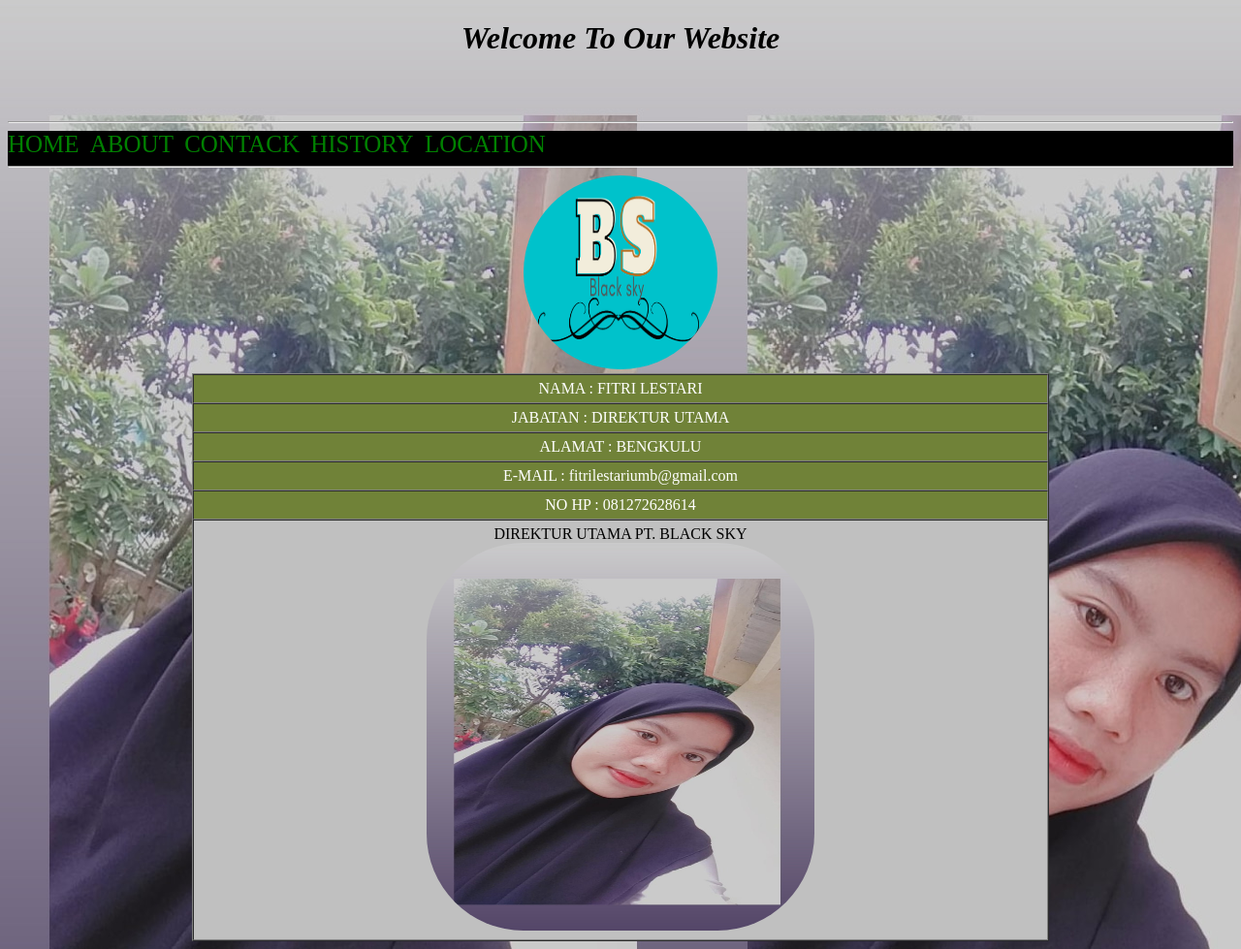
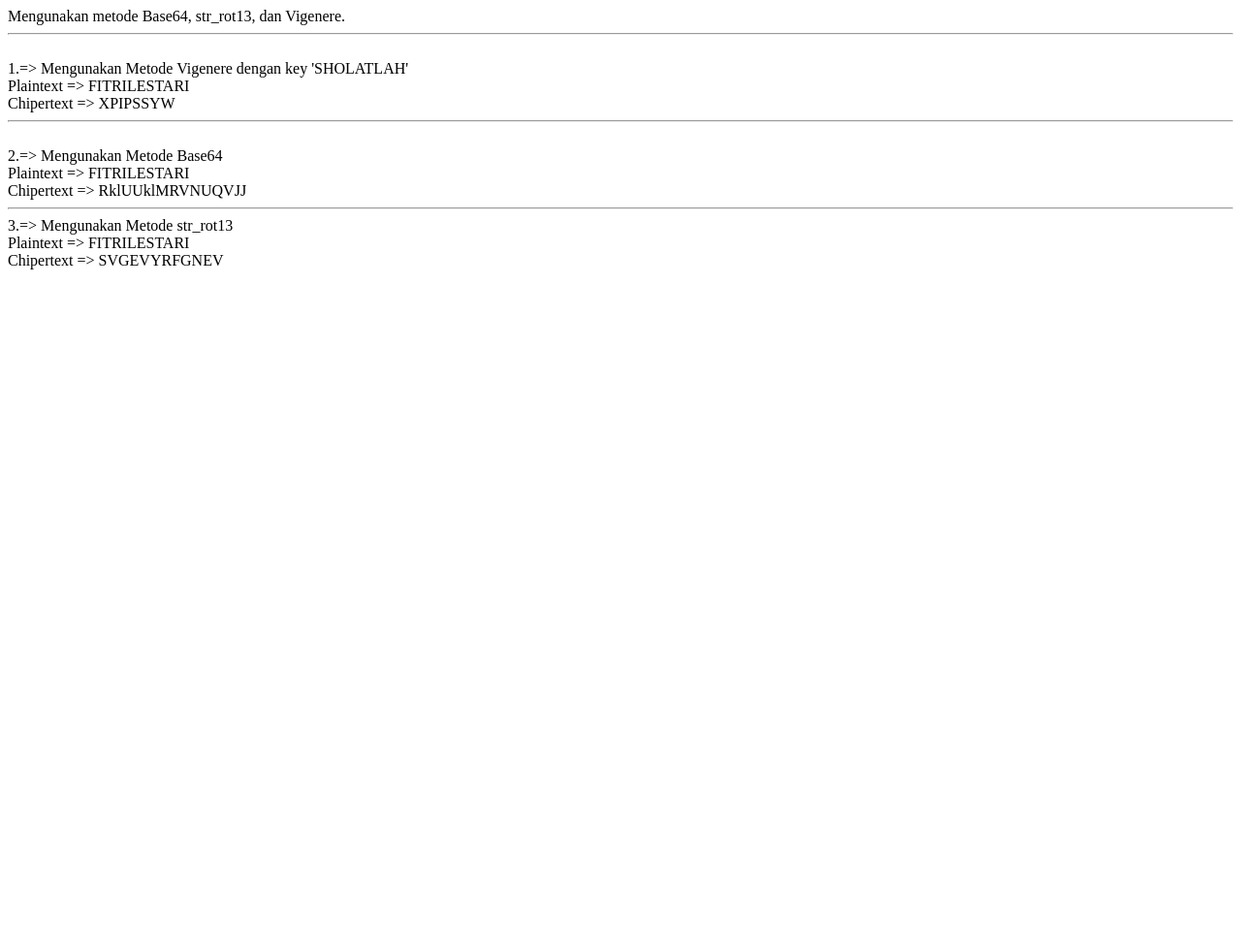
Before and after one commit to 06fitri/UAS-pak-Harry, a PHP site: page / in a window 1280 px wide. Shown: the whole page at 97% size. After the commit the page ends 278 px from the top, so only its background shows below. Run offline with PHP 8.4, Linux system fonts and the light colour scheme.

Commit message:
Add files via upload

```diff
--- a/index.php
+++ b/index.php
@@ -1,96 +1,61 @@
-<!DOCTYPE html>
-<html lang="en">
-  <head>
-    <meta charset="utf-8">
-    <link rel="icon"  href="img/icon dr.png">
-    <title>PT. BLACK SKY</title>
-    <style type="text/css">
-
-        a{
-            text-decoration: none;
-            font-size: 25px;
-            color:green;
-        }
-
-        body{
-            background-image: url(img/dr.jpg);
-        }
-        a:hover{
-            color: white;
-        }
-        table{
-            color: white;
-            background-color: rgb(112,130,56);
-            text-align: center;
-        }
-
-        table:hover{
-            color: white;
-        }
-h1{
-    text-align: center;
-    font-style: italic;
-    font-family: serif;
-}
-.nav{
-    background-color:black;
+<?php
+function char_to_dec($a){
+    $i=ord($a);
+    if ($i>=97 && $i<=122){
+        return ($i-96);
+    } else if ($i>=65 && $i<=90){
+        return ($i-38);
+    } else {
+        return null;
+    }
 }
 
-img{
-    border-radius: 100px;
+function dec_to_char($a){
+    if ($a>=1 && $a<=26){
+        return (chr($a+96));
+    } else if ($a>=27 && $a<=52){
+        return (chr($a+38));
+    } else {
+        return null;
+    }
 }
 
-.brand{
-    border-radius: 100px;
-    width: 200px;
-    height: 200px;
+function tabel_vigenere_encrypt($a, $b){
+    $i=$a+$b-1;
+    if ($i>26){
+        $i=$i-26;
+    }
+    return (dec_to_char($i));
 }
 
+			$key="SHOLATLAH";
+            $plantext="FITRILESTARI";
+            $len_key=strlen($key);
+            $len_de=strlen($plantext);
+            $split_key=str_split($key);
+            $split_de=str_split($plantext);
+            $i=0;
+            echo "Mengunakan metode  Base64, str_rot13, dan Vigenere.  <hr><br>"."1.=> Mengunakan Metode Vigenere dengan key 'SHOLATLAH' <br>Plaintext => ".$plantext." <br> Chipertext => ";
+            for($j=0;$j<$len_de;$j++){
+                if ($i==$len_key){
+                    $i=0;
+                }
+                $split_key2[$j]=$split_key[$i];
+                $i++;
+            }
+            for($k=0;$k<$len_de;$k++){
+                $a=char_to_dec($split_key2[$k]);
+                $b=char_to_dec($split_de[$k]);
+                if (($a && $b)!=null){
+                    echo (tabel_vigenere_encrypt($a, $b));
+                } else {
+                    echo $split_de[$k];
+                }
+            }
 
-    </style>
-  </head>
-  <body>
-    <h1>Welcome To Our Website <br>
-      <marquee> <b style="color:blue"> PT. BLACK SKY</b></marquee>
-    </h1>
-    <hr>
-    <div class="nav">
-    <a href="index.php">HOME</a> |
-    <a href="index.php?page=<?= base64_encode(base64_encode('page1')); ?>">ABOUT</a> |
-    <a href="index.php?page=<?= base64_encode(base64_encode('page2')); ?>">CONTACK</a> |
-    <a href="index.php?page=<?= base64_encode(base64_encode('page3')); ?>">HISTORY</a> |
-    <a href="index.php?page=<?= base64_encode(base64_encode('page4')); ?>">LOCATION</a> |
-    <hr>
-    </div>
-    <?php
-
-    if (isset($_GET['page'])) :
-        $page= base64_decode(base64_decode(filter_var($_GET['page'],FILTER_SANITIZE_URL)));
-        $a= include "halaman/".$page.".php";
-        if ($a==false):
-          header('location:index.php');
-        endif;
-        ?>
- <?php else: ?>
-      <center><img src="img/brand.png" class="brand"><br> <table border="1px" width="70%" cellpadding="5" cellspacing="0">
-    <tr>
-        <td>NAMA       : FITRI LESTARI</td>
-    </tr>
-    <tr><td>JABATAN    : DIREKTUR UTAMA</td></tr>
-        <tr><td>ALAMAT : BENGKULU</td></tr>
-        <tr><td>E-MAIL : fitrilestariumb@gmail.com</td></tr>
-        <tr><td>NO HP : 081272628614</td></tr>
-    <tr>
-        <td style="background-color:silver; color: black" > DIREKTUR UTAMA PT. BLACK SKY <br><img src="img/dr.jpg" width="400px" height="400px"></td></tr>
+            $en64= base64_encode($plantext);
+            $enst=str_rot13($plantext);
+            echo "<hr><br> 2.=> Mengunakan Metode Base64 <br> Plaintext => ".$plantext." <br> Chipertext => ".$en64."<br> <hr>3.=> Mengunakan Metode str_rot13 <br> Plaintext => ".$plantext." <br> Chipertext => ".$enst;
 
 
-</table>
-
-</center>
-
-<?php endif; ?>
-
-  </body>
-</html>
-
-<!--php://filter/convert.base64-encode/resource= ->
+ ?>
```
